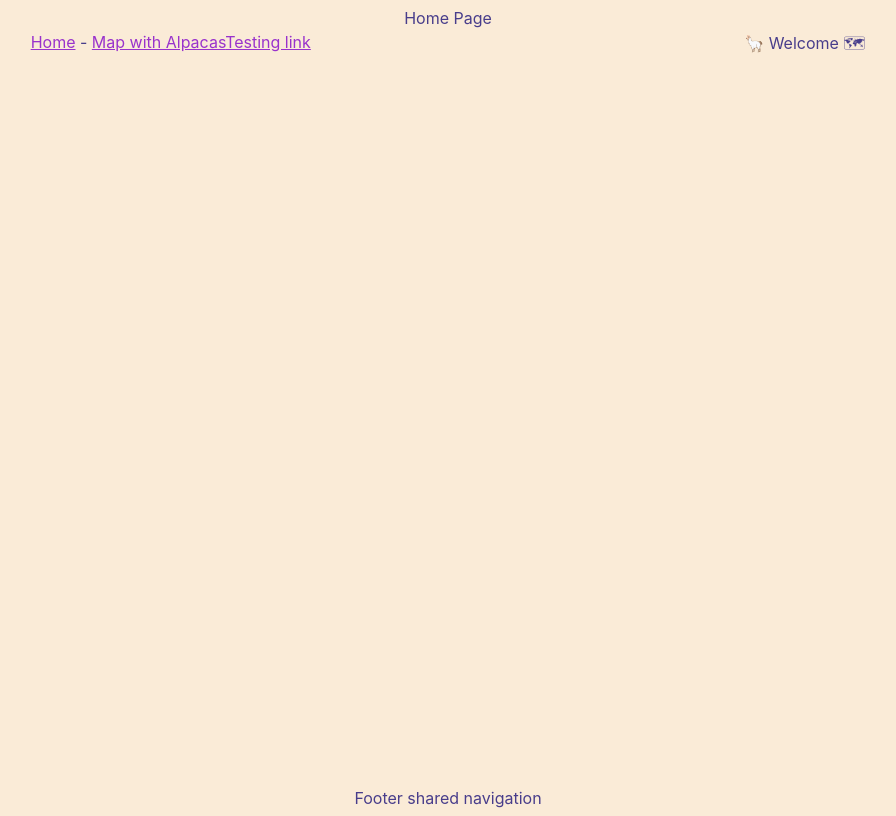
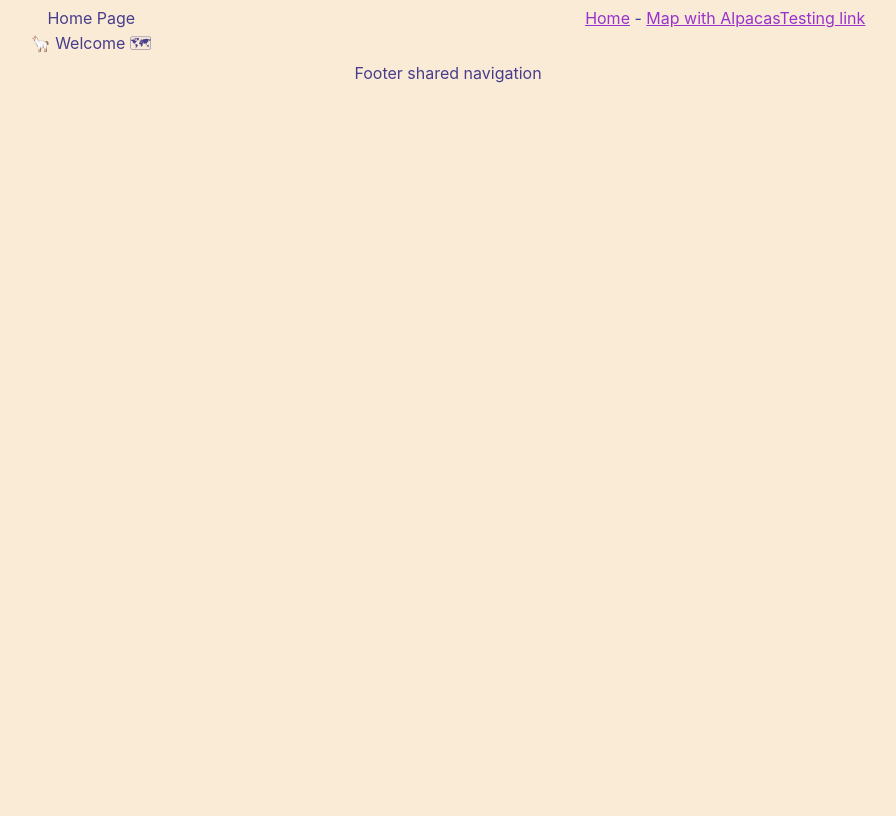
Before and after one commit to purplebugs/alpaca-map, a React (Create React App) app in the folder client/: page / in a window 1280 px wide. Shown: the whole page, without its empty margins (192-1088 px from the left). Built offline with nearby package versions, Linux system fonts and the light colour scheme.

Commit message:
grid: expanded: map on left and farm to the right

```diff
--- a/client/src/index.css
+++ b/client/src/index.css
@@ -4,10 +4,9 @@
     sans-serif;
   -webkit-font-smoothing: antialiased;
   -moz-osx-font-smoothing: grayscale;
-  min-height: 100vh;
   display: grid;
   grid-gap: 0.25em;
-  grid-template-areas: 'nav' 'header' 'main' 'footer';
+  grid-template-areas: 'nav' 'header' 'section' 'main' 'footer';
   /* margin: 0;
   padding: 0; */
 }
@@ -15,10 +14,9 @@
 @media (min-width: 40em) {
   #root {
     grid-template-areas:
-      'header header'
-      'nav main'
+      'header nav'
+      'main section'
       'footer footer';
-    grid-template-rows: auto 1fr auto
   }
 
 }
@@ -41,6 +39,10 @@ main {
   grid-area: main;
 }
 
+section {
+  grid-area: section;
+}
+
 footer {
   grid-area: footer;
 }
@@ -52,7 +54,8 @@ footer {
  */
 
 #map {
-  min-height: 50vh;
+  min-height: 75vh;
+  min-width: 75vh;
 }
 
 section {
--- a/client/src/pages/MapWithAlpacas.js
+++ b/client/src/pages/MapWithAlpacas.js
@@ -205,9 +205,9 @@ const MapWithAlpacas = () => {
       <header>
         <h2>Map with alpaca locations</h2>
       </header>
+
+      <InfoSection farmInfo={farmInfo} />
       <main>
-        <InfoSection farmInfo={farmInfo} />
-        <section>
         <Wrapper
           apiKey={"AIzaSyA4CRGK7nl21aBT_1uzNgLZ0B2SyAyd__E"}
           render={render}
@@ -216,7 +216,6 @@ const MapWithAlpacas = () => {
             {!data ? "Loading..." : alpacaMarker(data)}
           </AlpacaMap>
         </Wrapper>
-        </section>
       </main>
     </>
   );
```
Lines whose indentation alone changed are shown as unchanged.
